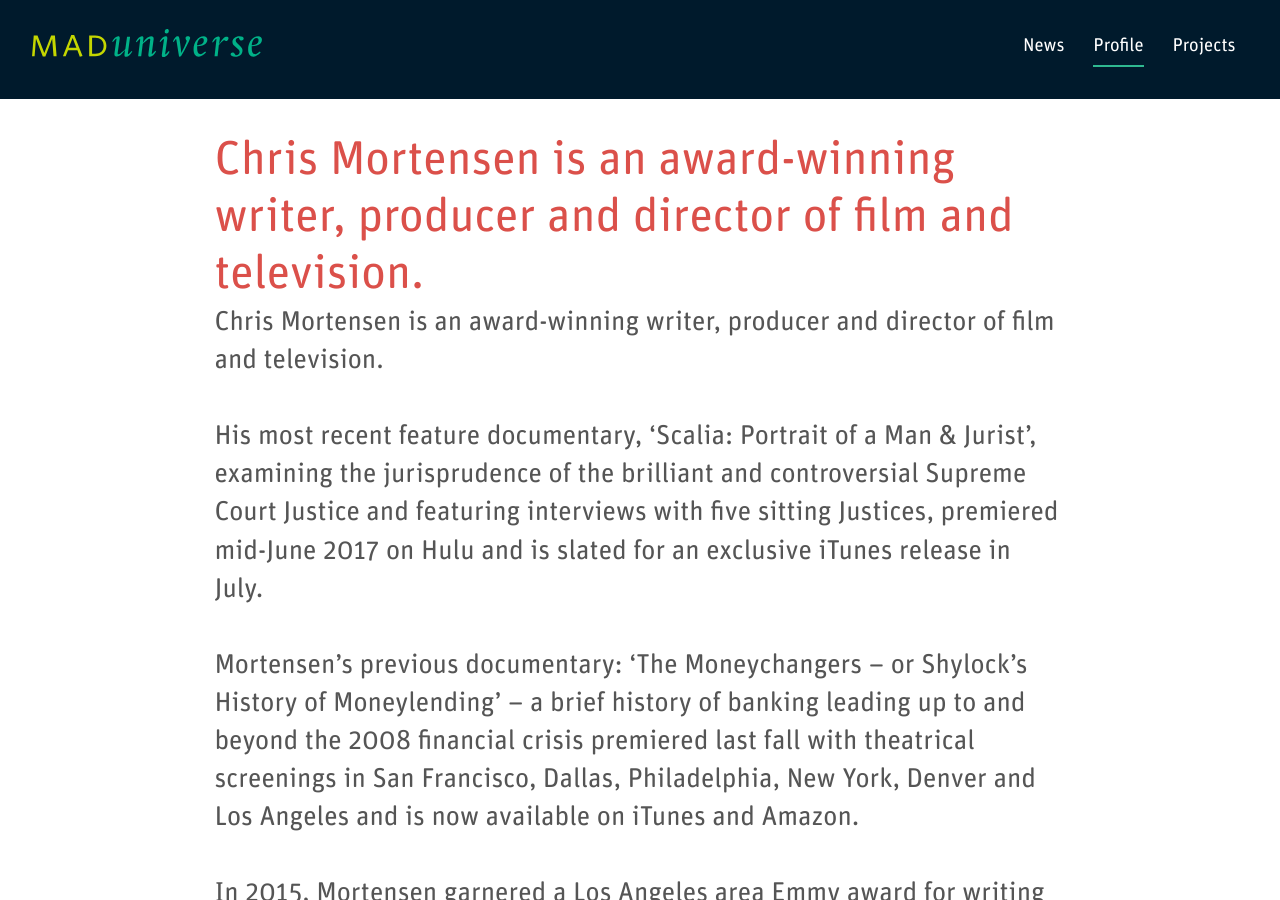
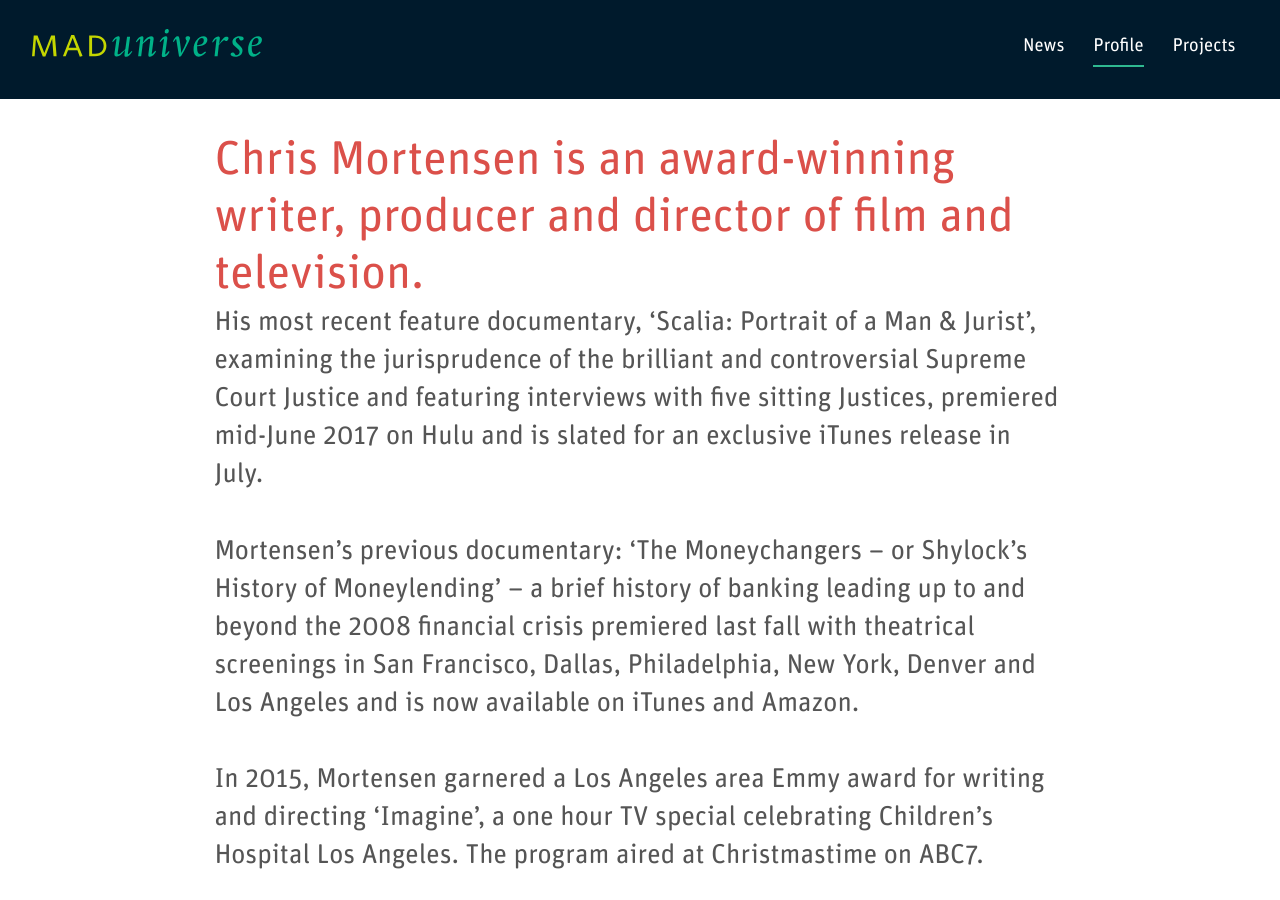
Before and after one commit to jsbarkema/mad-universe.com, a Jekyll site: the page built from profile.markdown, in a window 1280 px wide and 900 px high. Built offline with Jekyll 4.4.1, drawn with Linux system fonts in a browser that asks for light colours.

Commit message:
Updated Profile

```diff
--- a/profile.markdown
+++ b/profile.markdown
@@ -66,8 +66,6 @@ images:
 layout: profile
 ---
 
-Chris Mortensen is an award-winning writer, producer and director of film and television.
-
 His most recent feature documentary, ‘Scalia: Portrait of a Man & Jurist’, examining the jurisprudence of the brilliant and controversial Supreme Court Justice and featuring interviews with five sitting Justices, premiered mid-June 2017 on Hulu and is slated for an exclusive iTunes release in July.
 
 Mortensen’s previous documentary:  ‘The Moneychangers – or Shylock’s History of Moneylending’ – a brief history of banking leading up to and beyond the 2008 financial crisis premiered last fall with theatrical screenings in San Francisco, Dallas, Philadelphia, New York, Denver and Los Angeles and is now available on iTunes and Amazon.
```
